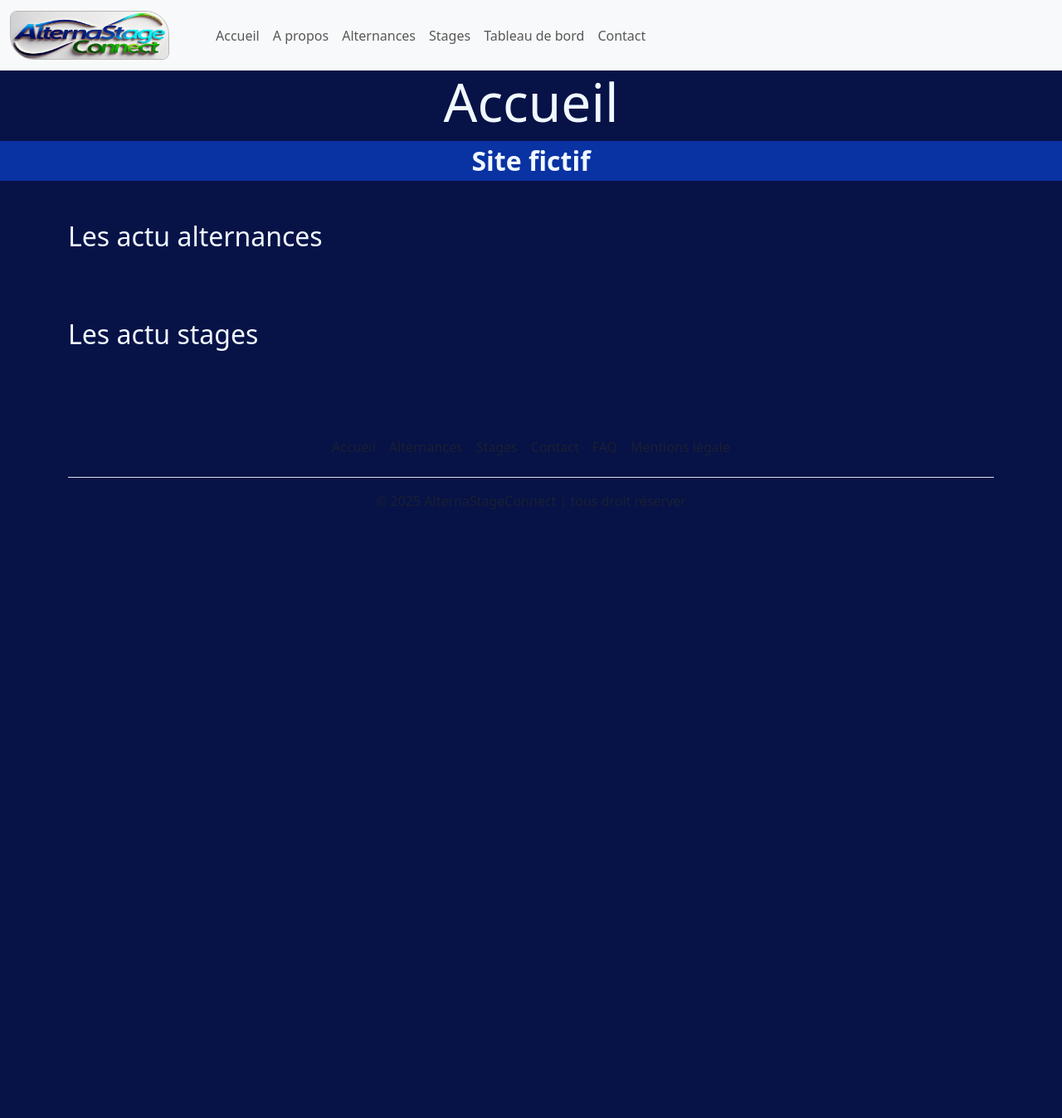
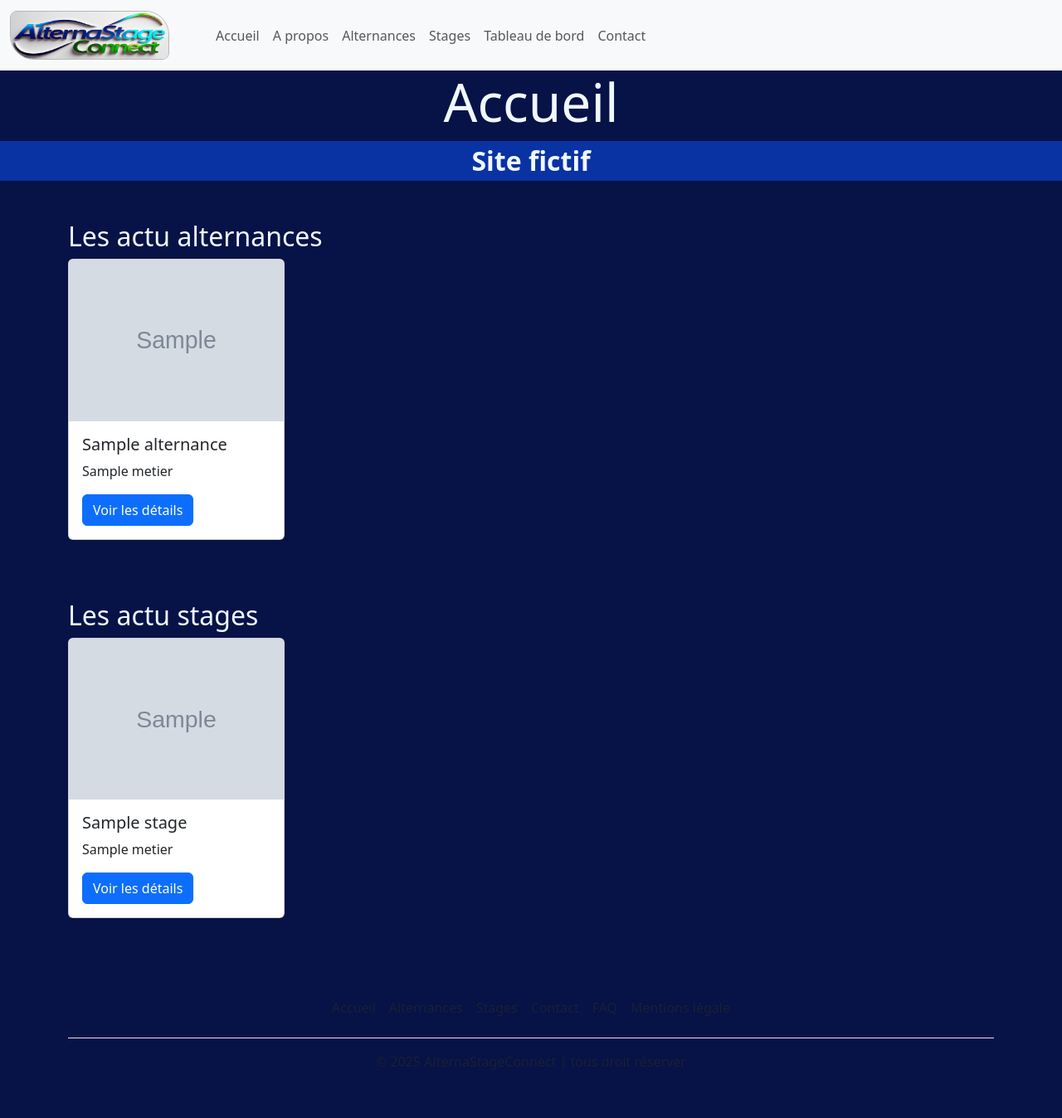
Before and after one commit to marie-josee67/AlternaStageConnect, a Symfony app: template templates/home/index.html.twig in a window 1280 px wide. Shown: the whole page at 83% size. Before the commit the page ends 614 px from the top, so only its background shows below. Run offline with Twig, Linux system fonts and the light colour scheme; the template is opened without the code that fills it: most values are stand-ins (such as "Sample title", 1, 10 or a date in 2020); grey boxes marked "Sample" are stand-in pictures; style sheets or scripts are compiled from the project's sources; some libraries are stand-ins or nearby versions.

Commit message:
Mise en place d'annonces aléatoire des alternance et des stage sur la page d'accueil.

```diff
--- a/templates/home/index.html.twig
+++ b/templates/home/index.html.twig
@@ -19,20 +19,20 @@
             <h2>Les actu alternances</h2>
         </div>
 
-        <div class="row row-cols-1 row-cols-md-4 g-4">
-
-            {# ********************* Les cards ****************** #}
-            {% for i in 1..8 %}
-                <div class="col">
-                    <twig:BootstrapCard
-                        title="Annonce"
-                        imgSrc="https://picsum.photos/seed/{{i}}/200/200"
-                        btnLink=""
-                        btnLabel="Détails"
-                    >
-                    </twig:BootstrapCard>
+  <div class="row">
+            {% for alternance in alternances %}
+                <div class="col-md-3 mb-4">
+                    <div class="card">
+                        <img src="{{ alternance.img }}" class="card-img-top" alt="Image de l'alternance">
+                        <div class="card-body">
+                            <h5 class="card-title">{{ alternance.titre }}</h5>
+                            <p class="card-text">{{ alternance.metier }}</p>
+                            <a href="{{ path('app_alternances_show', {id: alternance.id}) }}" class="btn btn-primary">Voir les détails</a>
+                        </div>
+                    </div>
                 </div>
             {% endfor %}
+
         </div>
     </div>
 
@@ -42,16 +42,17 @@
             <h2>Les actu stages</h2>
         </div>
 
-        <div class="row row-cols-1 row-cols-md-4 g-4">
-            {% for i in 1..8 %}
-                <div class="col">
-                    <twig:BootstrapCard
-                        title="Annonce"
-                        imgSrc="https://picsum.photos/seed/{{i}}/200/200"
-                        btnLink=""
-                        btnLabel="Détails"
-                    >
-                    </twig:BootstrapCard>
+       <div class="row">
+            {% for stage in stages %}
+                <div class="col-md-3 mb-4">
+                    <div class="card">
+                        <img src="{{ stage.img }}" class="card-img-top" alt="Image du stage">
+                        <div class="card-body">
+                            <h5 class="card-title">{{ stage.title }}</h5>
+                            <p class="card-text">{{ stage.metier }}</p>
+                            <a href="{{ path('app_stages_show', {id: stage.id}) }}" class="btn btn-primary">Voir les détails</a>
+                        </div>
+                    </div>
                 </div>
             {% endfor %}
         </div>
```
Also changed, not shown: src/Controller/HomeController.php (+18 -4 lines).
